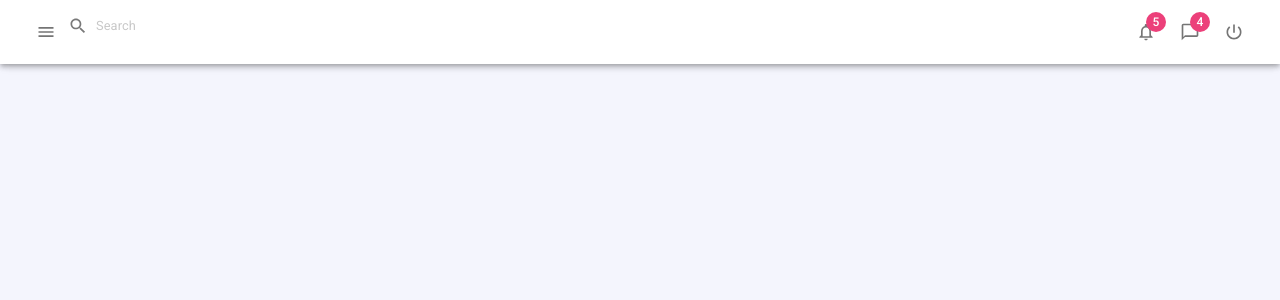
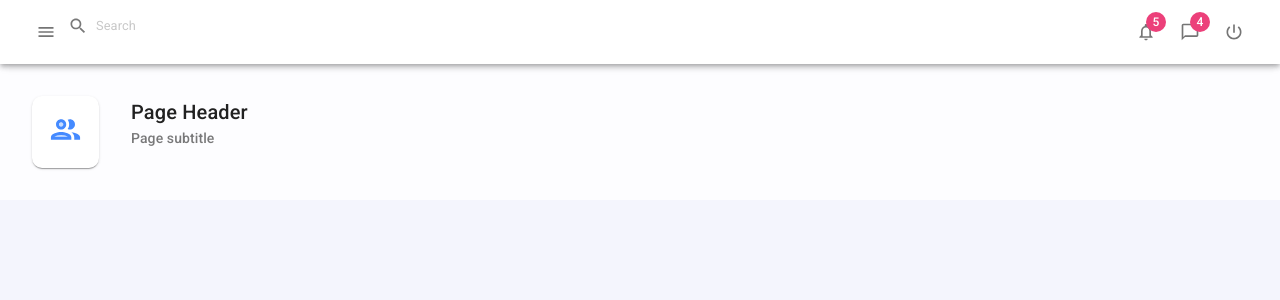
Before and after one commit to LwaziMkhwanazi/lnv-vildy-frontend, a React (Create React App) app: page / in a window 1280 px wide. Shown: the top 300 px of the page. Built offline with nearby package versions, Linux system fonts and the light colour scheme.

Commit message:
adding page header component

```diff
--- a/src/App/App.js
+++ b/src/App/App.js
@@ -5,6 +5,8 @@
 import Appbar from '../components/Uicompnents/Appbar';
 import blue from "@material-ui/core/colors/blue";
 import pink from "@material-ui/core/colors/pink";
+import PageHeader from '../components/Uicompnents/PageHeader';
+import PeopleOutlineTwoToneIcon from '@material-ui/icons/PeopleOutlineTwoTone';
 
 
 
@@ -19,13 +21,22 @@
     },
     background:{
       default: '#f4f5fd'
+    },
+  },
+  shape:{
+    borderRadius:'10px'
+  },
+  overrides:{
+    MuiAppBar:{
+      root:{
+        transform:'translateZ(0)'
+      }
     }
   }
 })
 
 const useStyles = makeStyles( theme =>({
   appMain:{
-   marginLeft:'320px',
     width:'100%'
   }
 }))
@@ -37,6 +48,11 @@
   <ThemeProvider theme = {theme}>
         <div className={classes.appMain}>
             <Appbar/>
+            <PageHeader
+              title = "Page Header"
+              icon = {<PeopleOutlineTwoToneIcon fontSize = 'large' />}
+              subtitle = "Page subtitle"
+              />
         </div>
         <CssBaseline/>
     </ThemeProvider>
--- a/src/components/Uicompnents/Appbar.js
+++ b/src/components/Uicompnents/Appbar.js
@@ -12,7 +12,8 @@
 
 const useStyles = makeStyles( theme => ({
     appBar:{
-        backgroundColor:'#fff'
+        backgroundColor:'#fff',
+
     },
     searchInput:{
         opacity: '0.6',
@@ -30,7 +31,7 @@
 function Appbar() {
     const classes = useStyles()
     return (
-        <AppBar className = {classes.appBar}>
+        <AppBar position = "static" className = {classes.appBar}>
             <Toolbar>
                 <Grid container alignItems = "center">
                     <Grid item >
--- /dev/null
+++ b/src/components/Uicompnents/PageHeader.js
@@ -0,0 +1,54 @@
+import React from 'react'
+import {Paper,Card, Typography, makeStyles} from "@material-ui/core"
+
+const useStyles = makeStyles( theme =>({
+    paper:{
+        backgroundColor:'#fdfdff'
+    },
+    pageHeader:{
+        padding: theme.spacing(4),
+        display:'flex',
+        // margin: theme.spacing(1)
+
+    },
+    pageIcon:{
+        padding: theme.spacing(2),
+        display:'inline-block',
+        color:theme.palette.primary.main
+    },
+    pageTitle:{
+        paddingLeft:theme.spacing(4),
+        '& .MuiTypography-subtitle2':{
+            opacity:'0.6'
+        }
+    }
+}))
+function PageHeader({icon,title,subtitle}) {
+    const classes = useStyles()
+    return (
+        <Paper elevation = {0} square className = {classes.paper} >
+                    <div className = {classes.pageHeader}>
+                        <Card  className = {classes.pageIcon}>
+                            {icon}
+                        </Card>
+
+                    <div className = {classes.pageTitle} >
+                        <Typography
+                            variant = 'h6'
+                            component = 'div'
+                        >
+                        {title}
+                        </Typography>
+                        <Typography
+                            variant = 'subtitle2'
+                            component = 'div'
+                        >
+                        {subtitle}
+                        </Typography>
+                    </div>
+         </div>
+        </Paper>
+    )
+}
+
+export default PageHeader
```
